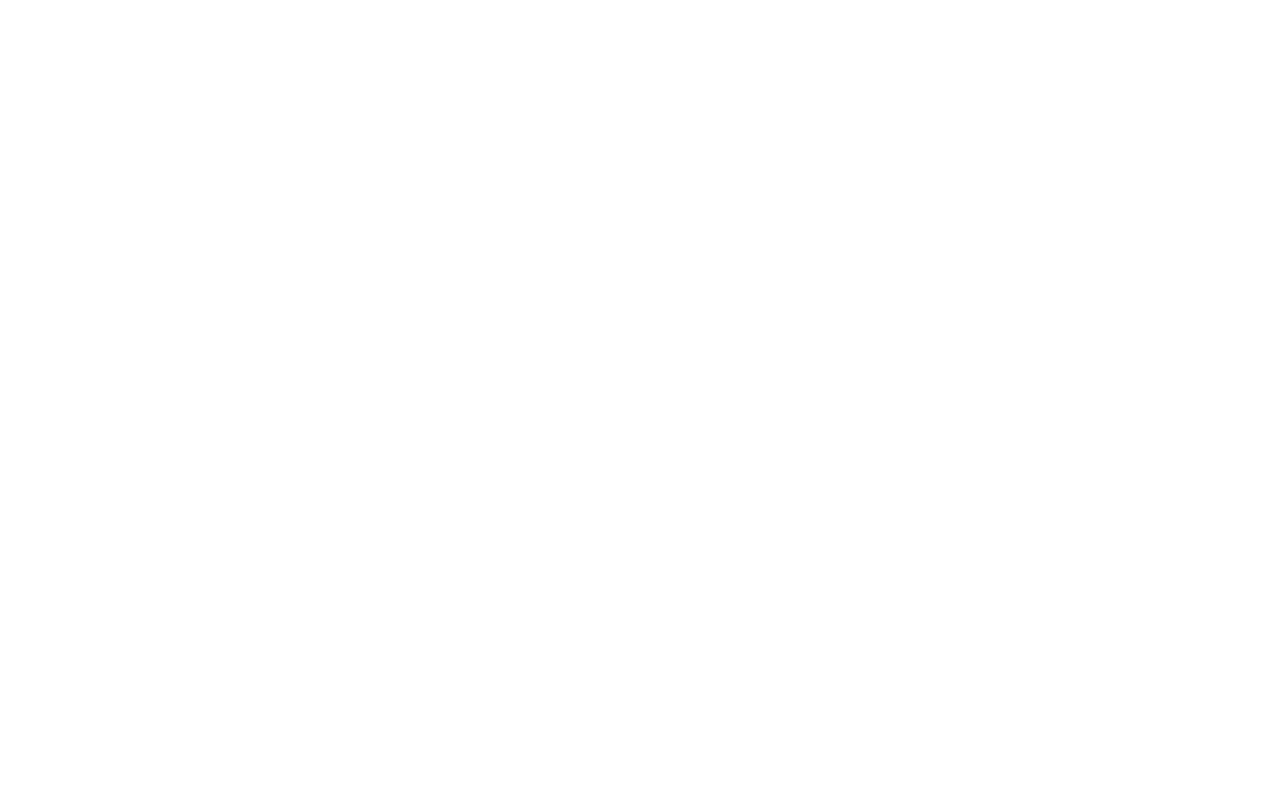
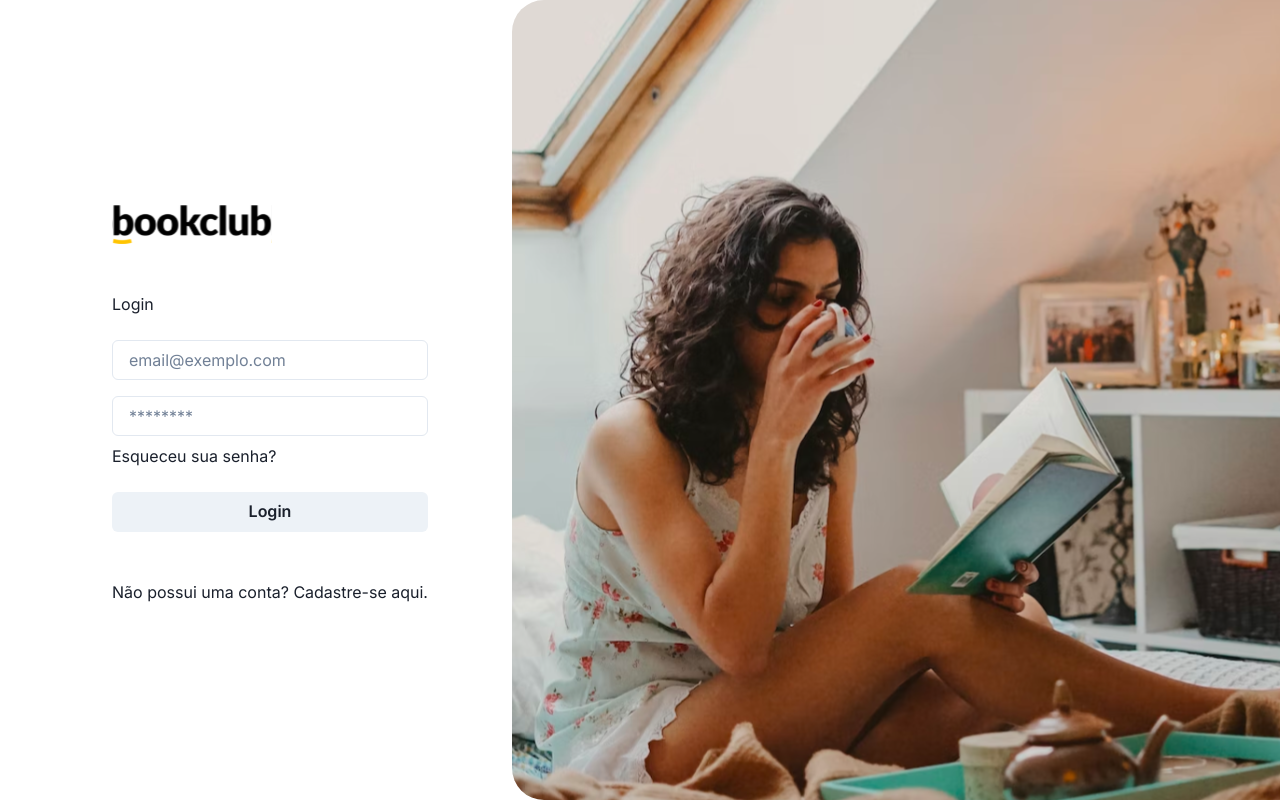
Before and after one commit to JuliannaMMotena/bookclub-web, a React (Create React App) app: page / in a window 1280 px wide. Built offline with nearby package versions, Linux system fonts and the light colour scheme.

Commit message:
feat: implement first chakra elements at login screen

```diff
--- a/src/App.js
+++ b/src/App.js
@@ -1,7 +1,13 @@
 import { ChakraProvider } from '@chakra-ui/react'
+import { theme } from 'styles'
+import { LoginScreen } from 'modules/unauthenticated/screens'
 
 function App() {
-  return <ChakraProvider></ChakraProvider>
+  return (
+    <ChakraProvider theme={theme}>
+      <LoginScreen />
+    </ChakraProvider>
+  )
 }
 
 export default App
--- /dev/null
+++ b/src/modules/unauthenticated/screens/Login/index.js
@@ -0,0 +1,36 @@
+import { Flex, Image, Text, Input, Link, Button } from '@chakra-ui/react'
+
+export const LoginScreen = () => {
+  return (
+    <Flex flexDir="row" w="100vw" h="100vh">
+      <Flex
+        justifyContent="center"
+        alignItems="flex-start"
+        paddingLeft="112px"
+        flexDir="column"
+        w="40%"
+        h="100%"
+      >
+        <Flex flexDir="column" w="416">
+          <Image src="/img/logo.svg" alt="BookClub Logo" w="160px" h="48px" />
+          <Text mt="48px">Login</Text>
+          <Input mt="24px" placeholder="email@exemplo.com" />
+          <Input mt="16px" placeholder="********" />
+          <Link mt="8px">Esqueceu sua senha?</Link>
+          <Button mt="24px">Login</Button>
+          <Link mt="48px">Não possui uma conta? Cadastre-se aqui.</Link>
+        </Flex>
+      </Flex>
+      <Flex
+        w="60%"
+        h="100vh"
+        backgroundImage="url('/img/auth_background.svg')"
+        backgroundSize="cover"
+        backgroundPosition="center"
+        backgroundRepeat="no-repeat"
+        borderTopLeftRadius="32px"
+        borderBottomLeftRadius="32px"
+      />
+    </Flex>
+  )
+}
--- /dev/null
+++ b/src/modules/unauthenticated/screens/index.js
@@ -0,0 +1 @@
+export * from './Login'
--- /dev/null
+++ b/src/styles/colors.js
@@ -0,0 +1,9 @@
+export const colors = {
+  primary: '#FFC734',
+  black: '#000000',
+  white: '#FFFFFF',
+  greyDark: '#737373',
+  grey: '#E6E6E6',
+  greyLight: '#F2F1F1',
+  background: '#FEFEFE'
+}
--- /dev/null
+++ b/src/styles/index.js
@@ -0,0 +1 @@
+export * from './theme'
--- /dev/null
+++ b/src/styles/theme.js
@@ -0,0 +1,18 @@
+import { extendTheme } from '@chakra-ui/react'
+import { colors } from './colors'
+
+export const theme = extendTheme({
+  colors: {
+    brand: colors
+  },
+  styles: {
+    global: {
+      'html, body': {
+        fontFamily: 'Inter',
+        padding: 0,
+        margin: 0,
+        brackgroundColor: colors.background
+      }
+    }
+  }
+})
```
Also changed, not shown: public/img/auth_background.svg (added), public/img/logo.svg (added).
